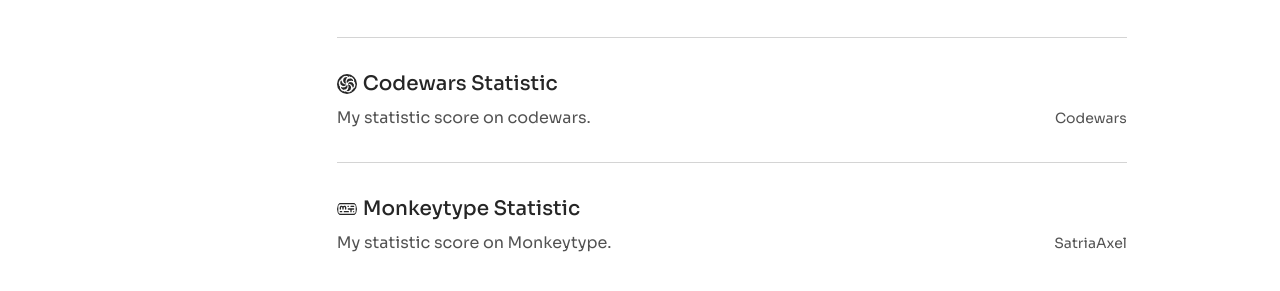
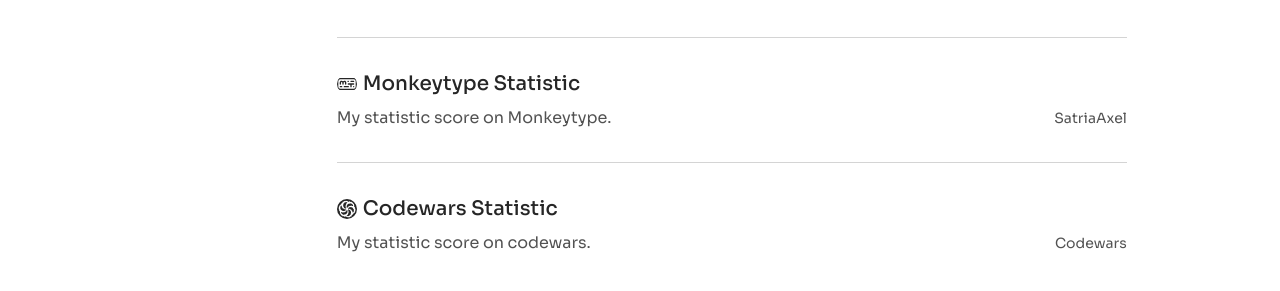
Before and after one commit to satriabahari/satriabahari.site, a Next.js app: page /dashboard in a window 1280 px wide. Shown: the part 641-932 px from the top of the page. Built offline with nearby package versions, Linux system fonts and the light colour scheme; no server answers.

Commit message:
refactor: change order

```diff
--- a/modules/dashboard/components/Dashboard.tsx
+++ b/modules/dashboard/components/Dashboard.tsx
@@ -15,9 +15,9 @@ export default function Dashboard() {
       <Breakline className="my-8" />
       <CodingActive />
       <Breakline className="my-8" />
+      <Monkeytype endpoint={MONKEYTYPE_ACCOUNT.endpoint} />
+      <Breakline className="my-8" />
       <Codewars endpoint={CODEWARS_ACCOUNT.endpoint} />
-      <Breakline className="my-8" />
-      <Monkeytype endpoint={MONKEYTYPE_ACCOUNT.endpoint} />
     </>
   );
 }
```
